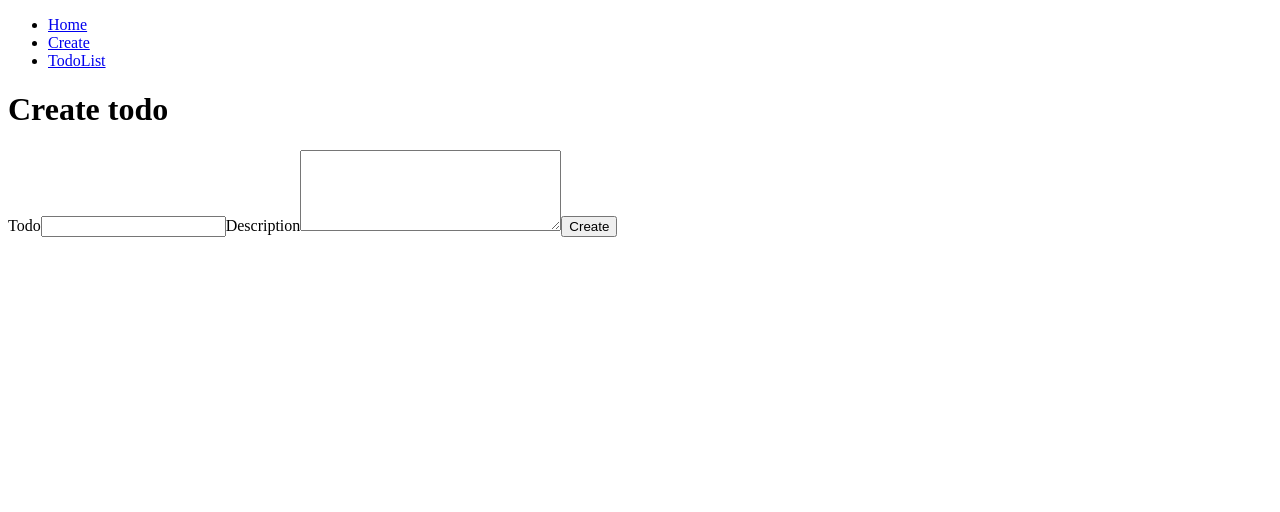
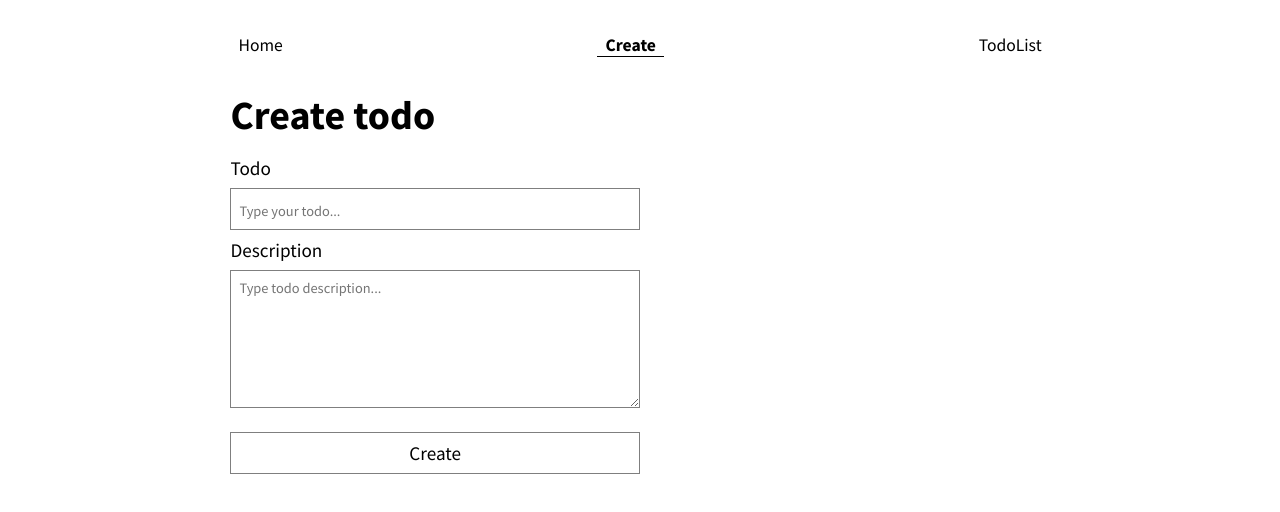
Before and after one commit to jamoliddinsaidov/epam_lab_homework, a React (Create React App) app in the folder react/05_improved_todo_app/: page /create in a window 1280 px wide. Shown: the top 512 px of the page. Built offline with nearby package versions, Linux system fonts and the light colour scheme.

Commit message:
add styles

```diff
--- a/react/05_improved_todo_app/package.json
+++ b/react/05_improved_todo_app/package.json
@@ -11,6 +11,7 @@
     "react-router": "^5.2.0",
     "react-router-dom": "^5.2.0",
     "react-scripts": "4.0.3",
+    "styled-components": "^5.3.0",
     "uuid": "^3.4.0",
     "web-vitals": "^1.0.1"
   },
--- a/react/05_improved_todo_app/public/index.html
+++ b/react/05_improved_todo_app/public/index.html
@@ -10,34 +10,17 @@
 			content="Web site created using create-react-app"
 		/>
 		<link rel="apple-touch-icon" href="%PUBLIC_URL%/logo192.png" />
-    <!--
-      manifest.json provides metadata used when your web app is installed on a
-      user's mobile device or desktop. See https://developers.google.com/web/fundamentals/web-app-manifest/
-    -->
 		<link rel="manifest" href="%PUBLIC_URL%/manifest.json" />
-    <!--
-      Notice the use of %PUBLIC_URL% in the tags above.
-      It will be replaced with the URL of the `public` folder during the build.
-      Only files inside the `public` folder can be referenced from the HTML.
-
-      Unlike "/favicon.ico" or "favicon.ico", "%PUBLIC_URL%/favicon.ico" will
-      work correctly both with client-side routing and a non-root public URL.
-      Learn how to configure a non-root public URL by running `npm run build`.
-    -->
+		<link rel="preconnect" href="https://fonts.googleapis.com" />
+		<link rel="preconnect" href="https://fonts.gstatic.com" crossorigin />
+		<link
+			href="https://fonts.googleapis.com/css2?family=Source+Sans+Pro:wght@400;600;700;900&display=swap"
+			rel="stylesheet"
+		/>
 		<title>React App</title>
 	</head>
 	<body>
 		<noscript>You need to enable JavaScript to run this app.</noscript>
 		<div id="root"></div>
-    <!--
-      This HTML file is a template.
-      If you open it directly in the browser, you will see an empty page.
-
-      You can add webfonts, meta tags, or analytics to this file.
-      The build step will place the bundled scripts into the <body> tag.
-
-      To begin the development, run `npm start` or `yarn start`.
-      To create a production bundle, use `npm run build` or `yarn build`.
-    -->
 	</body>
 </html>
--- a/react/05_improved_todo_app/src/App.js
+++ b/react/05_improved_todo_app/src/App.js
@@ -13,6 +13,7 @@ import DetailedTodo from './pages/DetailedTodo'
 
 // utils
 import { TodoContext } from './TodoContext'
+import { GlobalStyles } from './GlobalStyles'
 
 function App() {
 	// states
@@ -26,7 +27,9 @@ function App() {
 	)
 
 	return (
-		<div className='app'>
+		<>
+			<GlobalStyles />
+			<div>
 				<Nav />
 
 				<Switch>
@@ -40,6 +43,7 @@ function App() {
 					<Route component={NotFound} />
 				</Switch>
 			</div>
+		</>
 	)
 }
 
--- /dev/null
+++ b/react/05_improved_todo_app/src/GlobalStyles.js
@@ -0,0 +1,68 @@
+import styled from 'styled-components'
+import { createGlobalStyle } from 'styled-components'
+
+export const GlobalStyles = createGlobalStyle`
+    *{
+        padding: 0;
+        margin: 0;
+        box-sizing: border-box;
+        font-family: 'Source Sans Pro', sans-serif;
+        color: #000;
+    }
+
+    body{
+        width: 80%;
+        margin: 0 auto;
+    }
+
+    a{
+        font-weight: 500;
+        text-decoration: none;
+        line-height: 150%;
+        border-bottom: 1px solid transparent;
+        transition: all .3s ease-in-out;
+        font-size: 1.1rem;
+        outline: none;
+
+        &.active{
+            font-weight: 700;
+            border-color: #000;
+        }
+
+        &:hover, &:focus{
+            border-color: #000;
+        }
+    }
+
+    ul{
+        list-style-type: none;
+    }
+
+    h1{
+        font-size: 3rem;
+    }
+
+    h2{
+        font-size: 2.5rem;
+    }
+
+    h3{
+        font-size: 2rem;
+    }
+
+    p{
+        font-size: 1.2rem;
+        line-height: 150%;
+    }
+
+    button{
+        cursor:pointer;
+        transition: all .3s ease-in-out;
+    }
+
+`
+
+export const Container = styled.div`
+	width: 80%;
+	margin: 2rem auto;
+`
--- a/react/05_improved_todo_app/src/components/Nav.js
+++ b/react/05_improved_todo_app/src/components/Nav.js
@@ -1,9 +1,13 @@
 import React from 'react'
 import { NavLink } from 'react-router-dom'
 
+// utils
+import styled from 'styled-components'
+import { Container } from '../GlobalStyles'
+
 const Nav = () => {
 	return (
-		<nav>
+		<StyledNav>
 			<ul>
 				<li>
 					<NavLink to='/' exact>
@@ -17,8 +21,20 @@ const Nav = () => {
 					<NavLink to='/todolist'>TodoList</NavLink>
 				</li>
 			</ul>
-		</nav>
+		</StyledNav>
 	)
 }
 
+const StyledNav = styled(Container)`
+	ul {
+		display: flex;
+		align-items: baseline;
+		justify-content: space-between;
+
+		a {
+			padding: 0 0.5rem;
+		}
+	}
+`
+
 export default Nav
--- a/react/05_improved_todo_app/src/components/Todo.js
+++ b/react/05_improved_todo_app/src/components/Todo.js
@@ -1,19 +1,56 @@
 import React from 'react'
 import { Link } from 'react-router-dom'
 
-// pages
+// utils
+import styled from 'styled-components'
 
 const Todo = ({ todo }) => {
 	return (
-		<>
+		<StyledTodo>
+			<p>{todo.name}</p>
 			<div>
-				<p>{todo.name}</p>
 				<Link to={`/todo/view/${todo.id}`}>View</Link>
 				<Link to={`/todo/edit/${todo.id}`}>Edit</Link>
 				<button>Delete</button>
 			</div>
-		</>
+		</StyledTodo>
 	)
 }
 
+const StyledTodo = styled.div`
+	width: 80%;
+	margin: 0.5rem auto 0;
+	display: flex;
+	align-items: baseline;
+	justify-content: space-between;
+
+	div {
+		width: 30%;
+		display: flex;
+		align-items: baseline;
+		justify-content: space-between;
+
+		a,
+		button {
+			font-size: 0.9rem;
+			display: block;
+			border: none;
+			border-bottom: 1px solid transparent;
+			background: #fff;
+			color: #000;
+			padding: 0.2rem 0;
+			text-align: center;
+			padding: 0 0.4rem;
+			margin-left: 0.2rem;
+			opacity: 0.6;
+
+			&:hover,
+			&:focus {
+				opacity: 1;
+				border-color: #000;
+			}
+		}
+	}
+`
+
 export default Todo
--- a/react/05_improved_todo_app/src/pages/Create.js
+++ b/react/05_improved_todo_app/src/pages/Create.js
@@ -3,13 +3,15 @@ import React, { useState, useEffect, useRef, useContext } from 'react'
 // utils
 import { v4 as uuidv4 } from 'uuid'
 import { TodoContext } from '../TodoContext'
+import styled from 'styled-components'
+import { Container } from '../GlobalStyles'
 
 const Create = () => {
+	// states
 	const { todos, setTodos, setTodoCount } = useContext(TodoContext)
-
-	// states
 	const [input, setInput] = useState('')
 	const [description, setDescription] = useState('')
+	const [isSubmitted, setIsSubmitted] = useState(false)
 
 	// references
 	const inputRef = useRef(null)
@@ -36,6 +38,7 @@ const Create = () => {
 
 		// adding the new todo
 		setTodos([...todos, newTodo])
+		setIsSubmitted(true)
 
 		// clearing out input areas
 		clear()
@@ -45,6 +48,10 @@ const Create = () => {
 		setInput('')
 		setDescription('')
 		inputRef.current.focus()
+
+		setTimeout(() => {
+			setIsSubmitted(false)
+		}, 2000)
 	}
 
 	useEffect(() => {
@@ -52,8 +59,9 @@ const Create = () => {
 	}, [todos, setTodoCount])
 
 	return (
-		<div>
-			<h1>Create todo</h1>
+		<StyledCreate>
+			<h2>Create todo</h2>
+			<span className='msg'>{isSubmitted ? 'todo has been created' : ''}</span>
 
 			<form>
 				<label htmlFor='todo'>Todo</label>
@@ -64,6 +72,8 @@ const Create = () => {
 					value={input}
 					onChange={inputChangeHandler}
 					ref={inputRef}
+					placeholder='Type your todo...'
+					autoComplete='off'
 					required
 				/>
 				<label htmlFor='description'>Description</label>
@@ -75,13 +85,69 @@ const Create = () => {
 					rows='5'
 					value={description}
 					onChange={textareaChangeHandler}
+					placeholder='Type todo description...'
 					required></textarea>
 				<button type='submit' onClick={createHandler}>
 					Create
 				</button>
 			</form>
-		</div>
+		</StyledCreate>
 	)
 }
 
+const StyledCreate = styled(Container)`
+	.msg {
+		opacity: 0.7;
+		display: block;
+		margin-top: 0.5rem;
+	}
+
+	form {
+		width: 50%;
+		margin-top: 1rem;
+		display: flex;
+		flex-direction: column;
+		justify-content: center;
+		align-items: flex-start;
+
+		input,
+		textarea,
+		button,
+		label {
+			width: 100%;
+			margin-bottom: 0.5rem;
+			font-size: 1.2rem;
+		}
+
+		input,
+		textarea {
+			padding: 0.5rem;
+			border: 1px solid rgba(0, 0, 0, 0.5);
+			outline: none;
+			transition: all 0.3s ease-in-out;
+
+			&:focus {
+				border-color: rgba(0, 0, 0, 1);
+			}
+
+			&::placeholder {
+				font-size: 0.9rem;
+			}
+		}
+
+		button {
+			border: 1px solid rgba(0, 0, 0, 0.5);
+			background: #fff;
+			color: #000;
+			font-size: 1.2rem;
+			padding: 0.5rem 1rem;
+			margin-top: 1rem;
+			&:hover,
+			&:focus {
+				border: 1px solid rgba(0, 0, 0, 1);
+			}
+		}
+	}
+`
+
 export default Create
--- a/react/05_improved_todo_app/src/pages/DetailedTodo.js
+++ b/react/05_improved_todo_app/src/pages/DetailedTodo.js
@@ -6,6 +6,8 @@ import { useFilter } from '../hooks/useFilter'
 
 // utils
 import { TodoContext } from '../TodoContext'
+import styled from 'styled-components'
+import { Container } from '../GlobalStyles'
 
 const DetailedTodo = () => {
 	const { id } = useParams()
@@ -15,11 +17,25 @@ const DetailedTodo = () => {
 	const todo = useFilter(id, todos, history)
 
 	return (
-		<div>
-			<h2>{todo.name}</h2>
-			<p>{todo.description}</p>
-		</div>
+		<StyledDetailedTodo>
+			{todo && (
+				<div>
+					<h2>{todo.name}</h2>
+					<p>{todo.description}</p>
+				</div>
+			)}
+		</StyledDetailedTodo>
 	)
 }
 
+const StyledDetailedTodo = styled(Container)`
+	h2 {
+		line-height: 200%;
+	}
+
+	p {
+		line-height: 150%;
+	}
+`
+
 export default DetailedTodo
--- a/react/05_improved_todo_app/src/pages/Home.js
+++ b/react/05_improved_todo_app/src/pages/Home.js
@@ -1,14 +1,50 @@
 import React from 'react'
 import { Link } from 'react-router-dom'
 
+// utils
+import styled from 'styled-components'
+import { Container } from '../GlobalStyles'
+
 const Home = () => {
 	return (
-		<div>
+		<StyledHome>
 			<h1>Welcome!</h1>
 			<p>This app helps you to create, delete and edit todos.</p>
 			<Link to='/create'>Create yours</Link>
-		</div>
+		</StyledHome>
 	)
 }
 
+const StyledHome = styled(Container)`
+	min-height: 50vh;
+	display: flex;
+	flex-direction: column;
+	justify-content: center;
+	align-items: flex-start;
+
+	h1 {
+		margin-bottom: 1rem;
+	}
+
+	p {
+		opacity: 0.6;
+		margin-bottom: 1.5rem;
+	}
+
+	a {
+		border: 2px solid #000;
+		background: #000;
+		color: #fff;
+		font-size: 1.2rem;
+		padding: 0.5rem 1rem;
+		font-weight: 700;
+
+		&:hover,
+		&:focus {
+			background: #fff;
+			color: #000;
+		}
+	}
+`
+
 export default Home
--- a/react/05_improved_todo_app/src/pages/TodoList.js
+++ b/react/05_improved_todo_app/src/pages/TodoList.js
@@ -5,6 +5,10 @@ import Todo from '../components/Todo'
 
 // utils
 import { TodoContext } from '../TodoContext'
+
+// utils
+import styled from 'styled-components'
+import { Container } from '../GlobalStyles'
 
 const TodoList = () => {
 	const { todos, todoCount } = useContext(TodoContext)
@@ -15,18 +19,34 @@ const TodoList = () => {
 	}, [])
 
 	return (
-		<div>
-			<h1>TodoList</h1>
+		<StyledTodoList>
+			<div className='todolist__header'>
+				<h2>TodoList</h2>
+				{todoCount > 0 ? <p>number of todos: {todoCount}</p> : ''}
+			</div>
 			{todos[0] && (
 				<div>
-					<h3>Number of todos: {todoCount}</h3>
 					{todos.map((todo) => (
 						<Todo todo={todo} key={todo.id} />
 					))}
 				</div>
 			)}
-		</div>
+		</StyledTodoList>
 	)
 }
 
+const StyledTodoList = styled(Container)`
+	.todolist__header {
+		display: flex;
+		align-items: baseline;
+		justify-content: space-between;
+		margin-bottom: 2rem;
+		p {
+			opacity: 0.5;
+			font-weight: 500;
+			font-size: 0.8;
+		}
+	}
+`
+
 export default TodoList
```
Also changed, not shown: 2 other files (tests, documents, lock files or other folders). Lines whose indentation alone changed are shown as unchanged.
